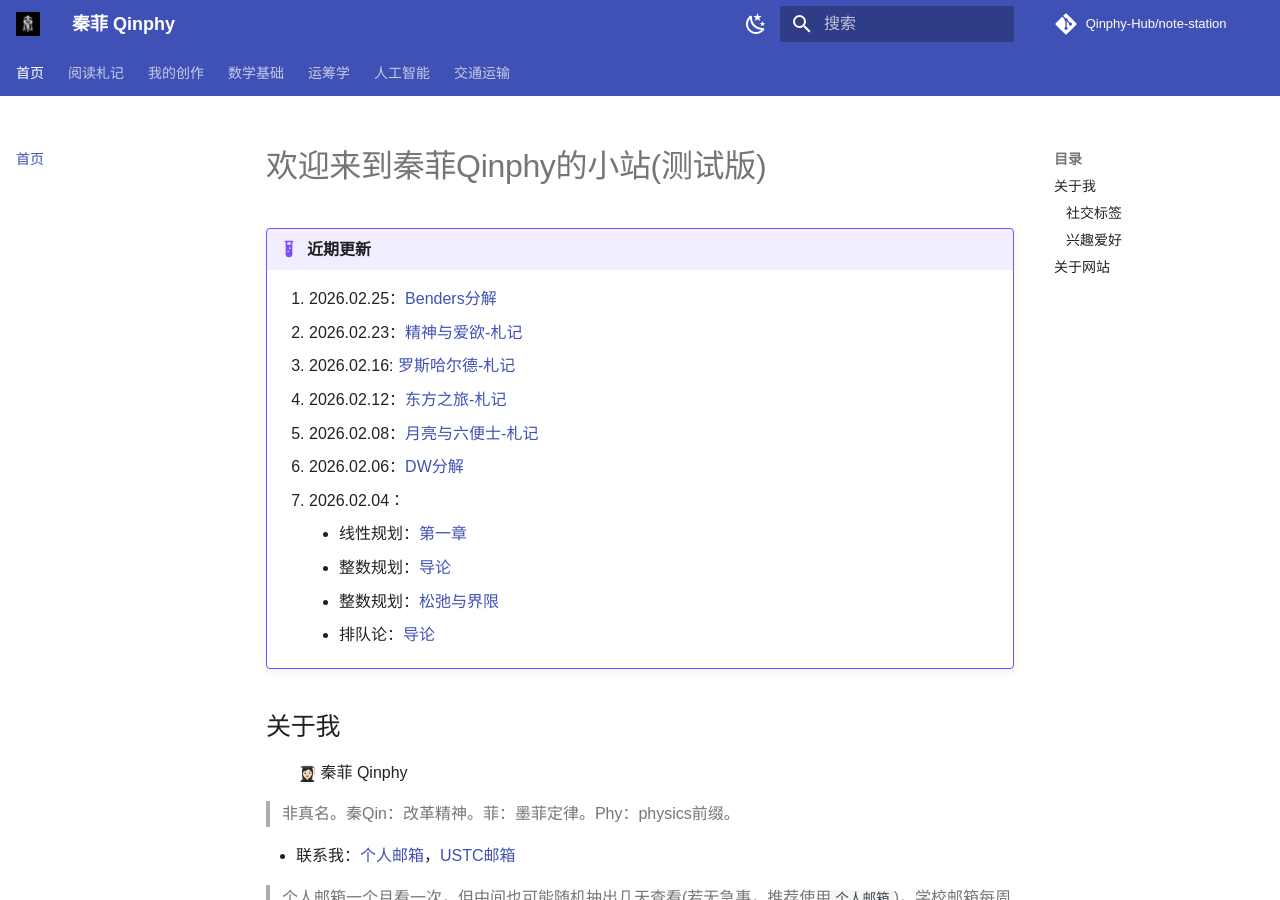
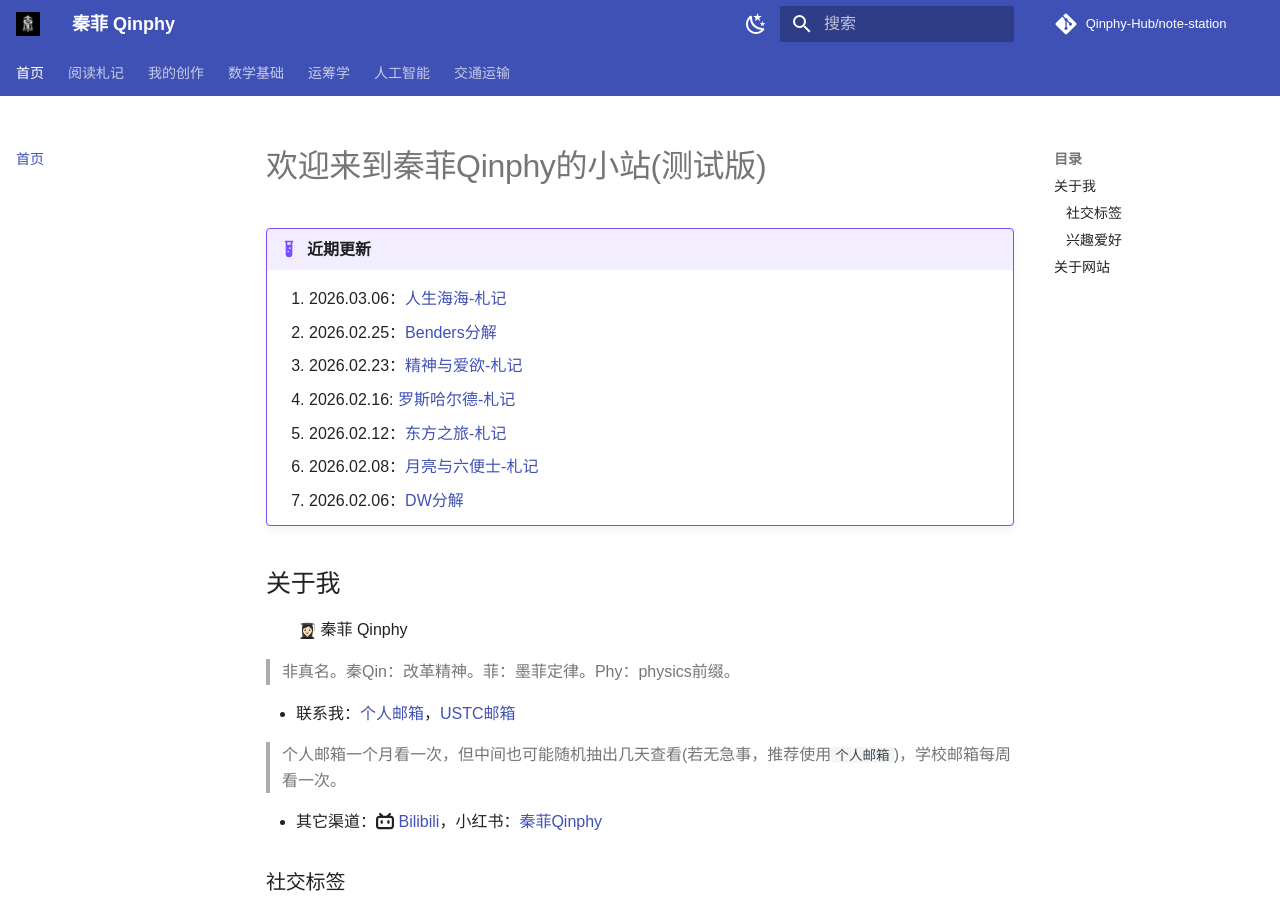
Before and after one commit to Qinphy-Hub/note-station, an MkDocs documentation site: the page built from docs/index.md, in a window 1280 px wide and 900 px high. Built offline with MkDocs 1.6.1 and Material for MkDocs 9.7.7, drawn with Linux system fonts in a browser that asks for light colours; emoji names are drawn with the system emoji font; comment, search, counter and statistics services are not loaded; a style sheet for code colours, icons or effects is not loaded.

Commit message:
update: reading - lifesea

```diff
--- a/docs/index.md
+++ b/docs/index.md
@@ -2,17 +2,13 @@
 
 !!! example "近期更新"
 
-    1. 2026.02.25：[Benders分解](./Part4/Decomposition/section2.md)
+    1. 2026.03.06：[人生海海-札记](./Part1/lifesea.md)
+    2. 2026.02.25：[Benders分解](./Part4/Decomposition/section2.md)
     2. 2026.02.23：[精神与爱欲-札记](./Part1/Hesse/goldmund.md)
     3. 2026.02.16: [罗斯哈尔德-札记](./Part1/Hesse/roshalde.md)
     4. 2026.02.12：[东方之旅-札记](./Part1/Hesse/fahrt.md)
     5. 2026.02.08：[月亮与六便士-札记](./Part1/moon.md)
     6. 2026.02.06：[DW分解](./Part4/Decomposition/section1.md)
-    7. 2026.02.04：
-        * 线性规划：[第一章](./Part4/Linear/section1.md)
-        * 整数规划：[导论](./Part4/Integer/section1.md)
-        * 整数规划：[松弛与界限](./Part4/Integer/section2.md)
-        * 排队论：[导论](./Part4/Queue/section1.md)
 
 ## 关于我
 
--- a/mkdocs.yml
+++ b/mkdocs.yml
@@ -59,6 +59,7 @@ nav:
       - 罗斯哈尔德: Part1/Hesse/roshalde.md
       - 精神与爱欲: Part1/Hesse/goldmund.md
     - 月亮与六便士: Part1/moon.md
+    - 人生海海: Part1/lifesea.md
   - 我的创作:
     - Part2/index.md
   - 数学基础:
```
Also changed, not shown: docs/Part1/index.md (+1 -0 lines), docs/Part1/lifesea.md (added, +7 -0 lines).
